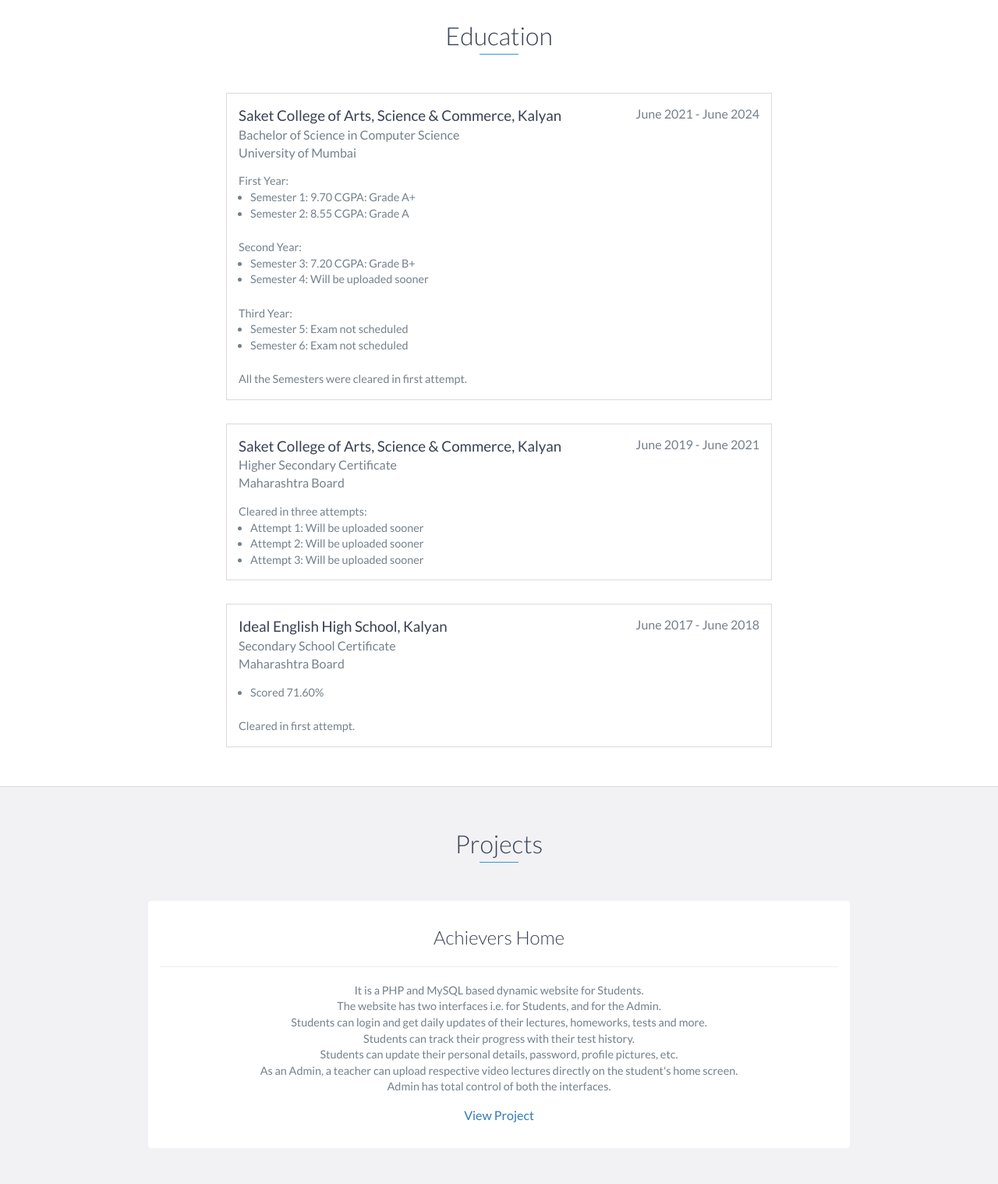
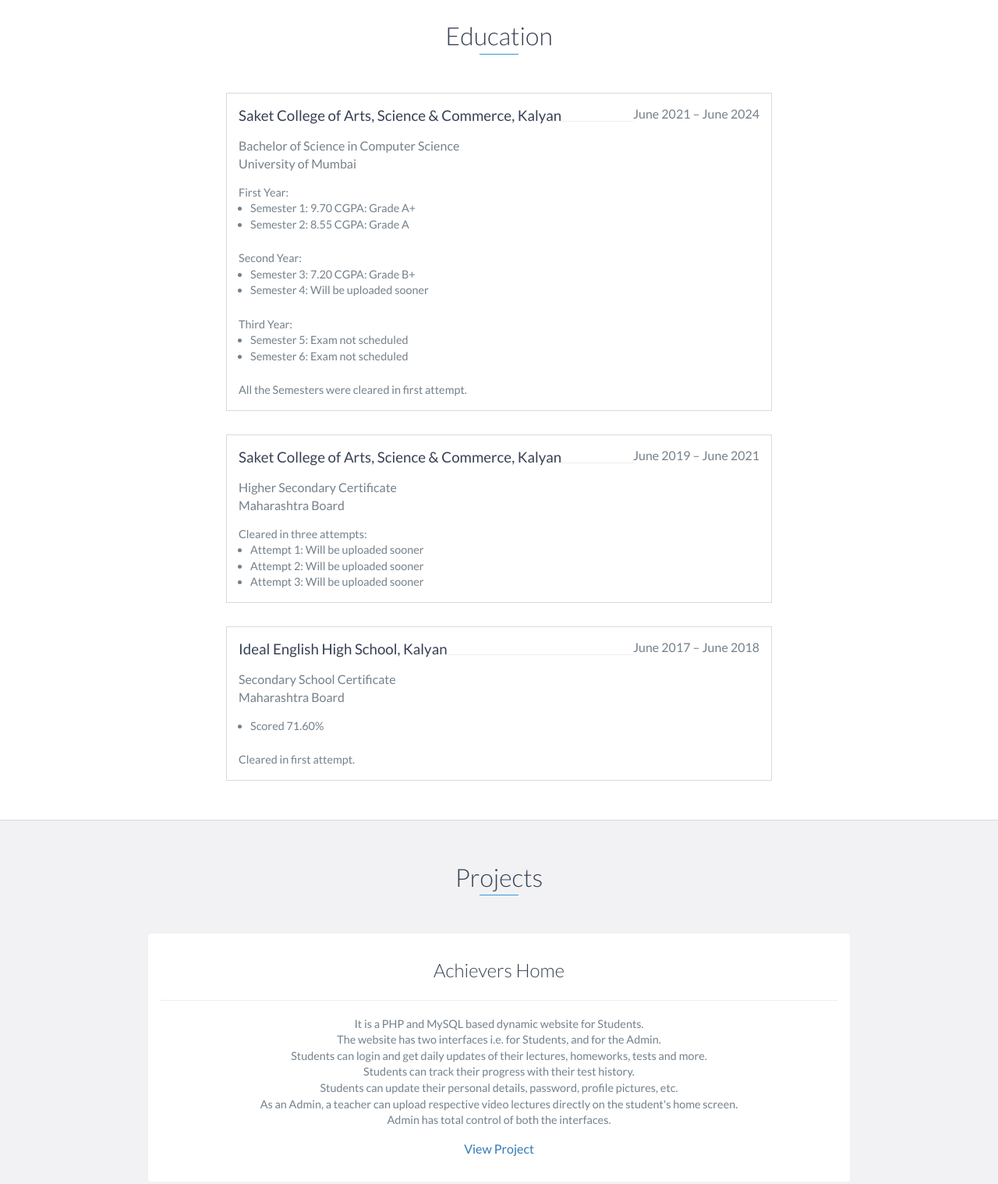
Before and after one commit to shridey/shridey.github.io, a website: page index.html in a window 1280 px wide. Shown: the part 1440-2958 px from the top of the page at 78% size. Drawn offline with nearby package versions, Linux system fonts and the light colour scheme.

Commit message:
modified certificate date

```diff
--- a/index.html
+++ b/index.html
@@ -102,7 +102,8 @@
         <h2 class="heading">Education</h2>
         <div class="education-block">
             <h3>Saket College of Arts, Science & Commerce, Kalyan</h3>
-            <span class="education-date">June 2021 - June 2024</span>
+            <span class="education-date">June 2021 – June 2024</span>
+            <hr>
             <h4>Bachelor of Science in Computer Science<br>University of Mumbai</h4>
             <p>First Year:</p>
             <ul>
@@ -127,7 +128,8 @@
 
         <div class="education-block">
             <h3>Saket College of Arts, Science & Commerce, Kalyan</h3>
-            <span class="education-date">June 2019 - June 2021</span>
+            <span class="education-date">June 2019 – June 2021</span>
+            <hr>
             <h4>Higher Secondary Certificate<br>Maharashtra Board</h4>
             <p>Cleared in three attempts:</p>
             <ul>
@@ -139,7 +141,8 @@
 
         <div class="education-block">
             <h3>Ideal English High School, Kalyan</h3>
-            <span class="education-date">June 2017 - June 2018</span>
+            <span class="education-date">June 2017 – June 2018</span>
+            <hr>
             <h4>Secondary School Certificate<br>Maharashtra Board</h4>
             <ul>
                 <li>Scored 71.60%</li>
@@ -157,7 +160,8 @@
             <div class="row">
                 <div class="project no-image">
                     <div class="project-info">
-                        <h3>Achievers Home<hr></h3>
+                        <h3>Achievers Home</h3>
+                        <hr>
                         <p>It is a PHP and MySQL based dynamic website for Students.<br>
                         The website has two interfaces i.e. for Students, and for the Admin.<br>
                         Students can login and get daily updates of their lectures, homeworks, tests and more.<br>
@@ -197,7 +201,8 @@
         <h2 class="heading">Certificates</h2>
         <div class="certificate-block">
             <h3>Infobyte Institute, Kalyan</h3>
-            <span class="certificate-date">July 2018</span>
+            <span class="certificate-date">April 2018 – July 2018</span>
+            <hr>
             <h4>Maharashtra State Certificate in Information Technology<br>Maharashtra Board</h4>
             <ul>
                 <li>Scored 99%</li>
```
